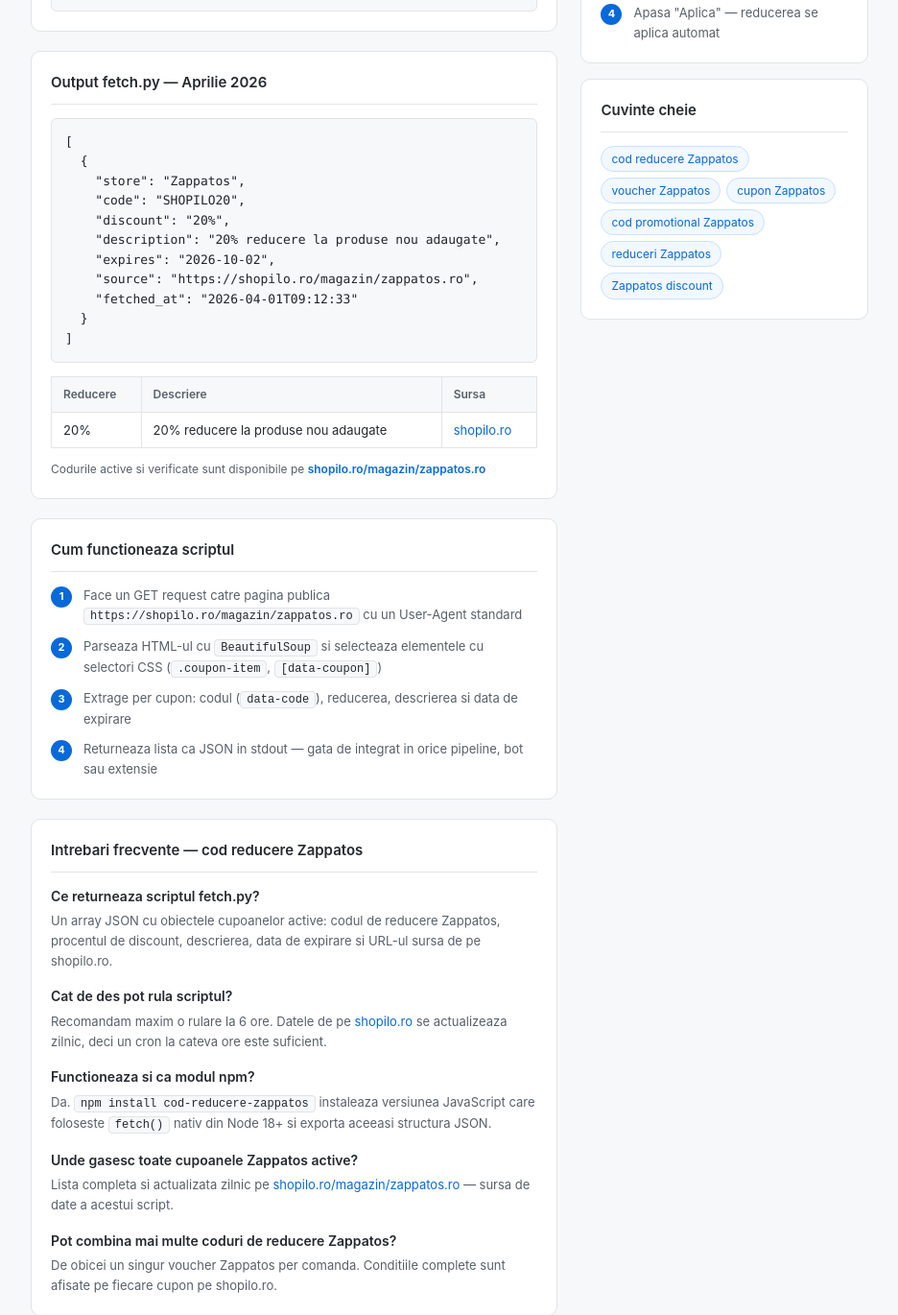
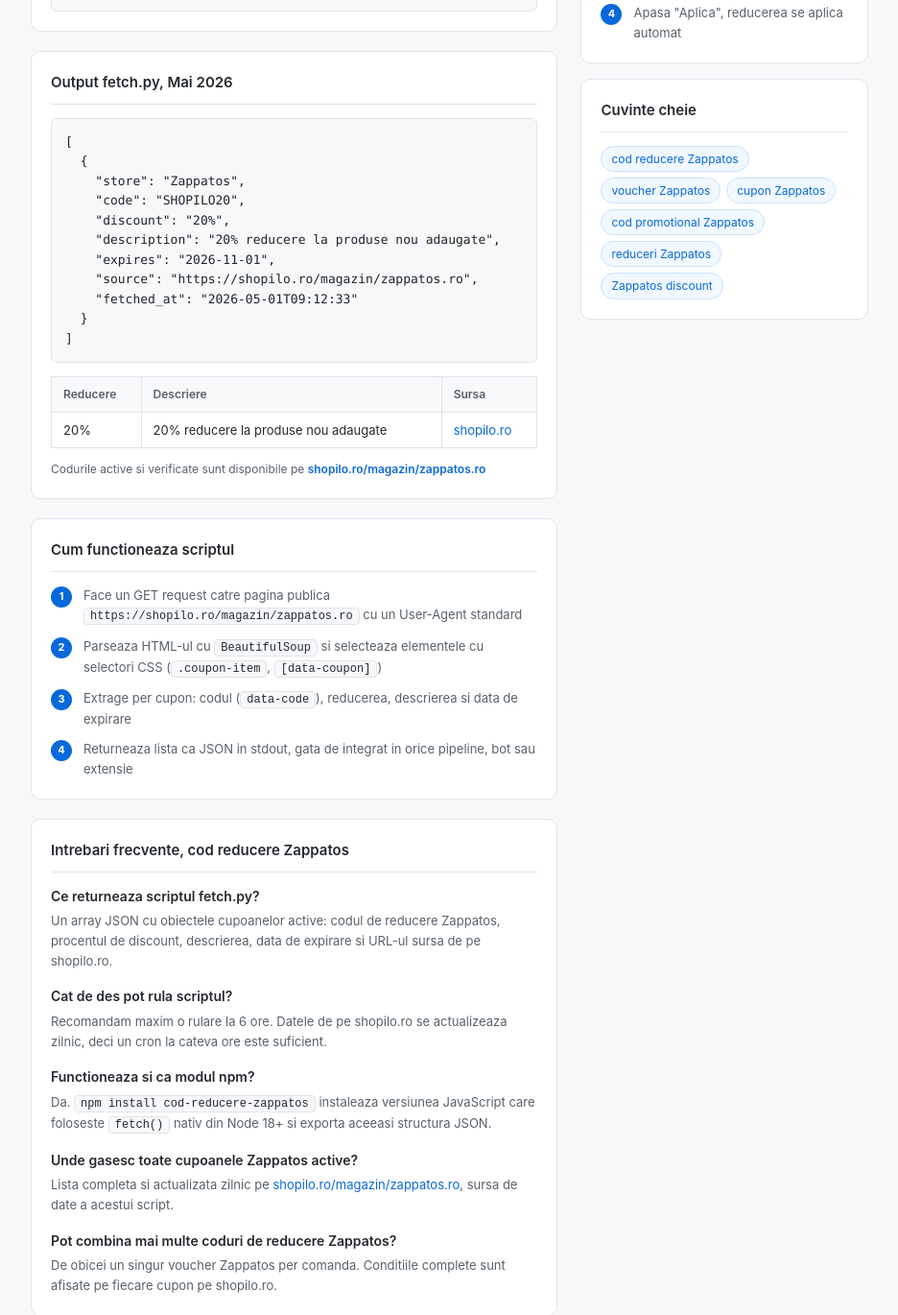
Before and after one commit to shopilo-ro/cod-reducere-zappatos, a website: page index.html in a window 1280 px wide. Shown: the part 832-2202 px from the top of the page at 96% size, without its empty margins (202-1138 px from the left). Drawn offline with Linux system fonts and the light colour scheme.

Commit message:
Update Mai 2026

```diff
--- a/index.html
+++ b/index.html
@@ -3,11 +3,11 @@
 <head>
   <meta charset="UTF-8">
   <meta name="viewport" content="width=device-width, initial-scale=1.0">
-  <title>Cod reducere Zappatos — Aprilie 2026 | shopilo.ro</title>
+  <title>Cod reducere Zappatos, Mai 2026 | shopilo.ro</title>
   <meta name="description" content="Script Python open-source pentru fetch automat de coduri de reducere Zappatos. Returneaza cupoane Zappatos active in format JSON de pe shopilo.ro.">
   <meta name="robots" content="index, follow">
   <meta property="og:type" content="website">
-  <meta property="og:title" content="Cod reducere Zappatos — Aprilie 2026 | shopilo.ro">
+  <meta property="og:title" content="Cod reducere Zappatos, Mai 2026 | shopilo.ro">
   <meta property="og:description" content="Script Python open-source pentru fetch automat de coduri de reducere Zappatos de pe shopilo.ro.">
   <meta property="og:url" content="https://shopilo-ro.github.io/cod-reducere-zappatos/">
   <script type="application/ld+json">{
@@ -57,7 +57,7 @@
   ]
 }</script>
   <script type="application/ld+json">{"@context": "https://schema.org", "@type": "BreadcrumbList", "itemListElement": [{"@type": "ListItem", "position": 1, "name": "Shopilo Dev", "item": "https://shopilo-ro.github.io"}, {"@type": "ListItem", "position": 2, "name": "Cod reducere Zappatos", "item": "https://shopilo-ro.github.io/cod-reducere-zappatos/"}]}</script>
-  <script type="application/ld+json">{"@context": "https://schema.org", "@type": "WebPage", "name": "Cod reducere Zappatos | shopilo.ro", "description": "Cele mai bune coduri de reducere Zappatos. Cupoane Zappatos active, voucher Zappatos si oferte exclusive pe shopilo.ro.", "url": "https://shopilo-ro.github.io/cod-reducere-zappatos/", "dateModified": "2026-04-01", "isPartOf": {"@type": "WebSite", "name": "Shopilo Dev", "url": "https://shopilo-ro.github.io"}, "about": {"@type": "Thing", "name": "Zappatos"}}</script>
+  <script type="application/ld+json">{"@context": "https://schema.org", "@type": "WebPage", "name": "Cod reducere Zappatos | shopilo.ro", "description": "Cele mai bune coduri de reducere Zappatos. Cupoane Zappatos active, voucher Zappatos si oferte exclusive pe shopilo.ro.", "url": "https://shopilo-ro.github.io/cod-reducere-zappatos/", "dateModified": "2026-05-01", "isPartOf": {"@type": "WebSite", "name": "Shopilo Dev", "url": "https://shopilo-ro.github.io"}, "about": {"@type": "Thing", "name": "Zappatos"}}</script>
   <style>
     *{margin:0;padding:0;box-sizing:border-box}
     body{font-family:-apple-system,BlinkMacSystemFont,'Segoe UI',sans-serif;background:#f6f8fa;color:#212529;line-height:1.6}
@@ -174,16 +174,16 @@
     </div>
 
     <div class="card">
-      <h2>Output fetch.py — Aprilie 2026</h2>
+      <h2>Output fetch.py, Mai 2026</h2>
       <pre><code>[
   {
     "store": "Zappatos",
     "code": "SHOPILO20",
     "discount": "20%",
     "description": "20% reducere la produse nou adaugate",
-    "expires": "2026-10-02",
+    "expires": "2026-11-01",
     "source": "https://shopilo.ro/magazin/zappatos.ro",
-    "fetched_at": "2026-04-01T09:12:33"
+    "fetched_at": "2026-05-01T09:12:33"
   }
 ]</code></pre>
       <table style="margin-top:14px">
@@ -212,19 +212,19 @@
         <div class="step"><span class="step-num">1</span><span>Face un GET request catre pagina publica <span class="inline-code">https://shopilo.ro/magazin/zappatos.ro</span> cu un User-Agent standard</span></div>
         <div class="step"><span class="step-num">2</span><span>Parseaza HTML-ul cu <span class="inline-code">BeautifulSoup</span> si selecteaza elementele cu selectori CSS (<span class="inline-code">.coupon-item</span>, <span class="inline-code">[data-coupon]</span>)</span></div>
         <div class="step"><span class="step-num">3</span><span>Extrage per cupon: codul (<span class="inline-code">data-code</span>), reducerea, descrierea si data de expirare</span></div>
-        <div class="step"><span class="step-num">4</span><span>Returneaza lista ca JSON in stdout — gata de integrat in orice pipeline, bot sau extensie</span></div>
+        <div class="step"><span class="step-num">4</span><span>Returneaza lista ca JSON in stdout, gata de integrat in orice pipeline, bot sau extensie</span></div>
       </div>
     </div>
 
     <div class="card">
-      <h2>Intrebari frecvente — cod reducere Zappatos</h2>
+      <h2>Intrebari frecvente, cod reducere Zappatos</h2>
       <div class="faq-item">
         <h3>Ce returneaza scriptul fetch.py?</h3>
         <p>Un array JSON cu obiectele cupoanelor active: codul de reducere Zappatos, procentul de discount, descrierea, data de expirare si URL-ul sursa de pe shopilo.ro.</p>
       </div>
       <div class="faq-item">
         <h3>Cat de des pot rula scriptul?</h3>
-        <p>Recomandam maxim o rulare la 6 ore. Datele de pe <a href="https://shopilo.ro/magazin/zappatos.ro">shopilo.ro</a> se actualizeaza zilnic, deci un cron la cateva ore este suficient.</p>
+        <p>Recomandam maxim o rulare la 6 ore. Datele de pe shopilo.ro se actualizeaza zilnic, deci un cron la cateva ore este suficient.</p>
       </div>
       <div class="faq-item">
         <h3>Functioneaza si ca modul npm?</h3>
@@ -232,7 +232,7 @@
       </div>
       <div class="faq-item">
         <h3>Unde gasesc toate cupoanele Zappatos active?</h3>
-        <p>Lista completa si actualizata zilnic pe <a href="https://shopilo.ro/magazin/zappatos.ro">shopilo.ro/magazin/zappatos.ro</a> — sursa de date a acestui script.</p>
+        <p>Lista completa si actualizata zilnic pe <a href="https://shopilo.ro/magazin/zappatos.ro">shopilo.ro/magazin/zappatos.ro</a>, sursa de date a acestui script.</p>
       </div>
       <div class="faq-item">
         <h3>Pot combina mai multe coduri de reducere Zappatos?</h3>
@@ -255,7 +255,7 @@
         <div class="step"><span class="step-num">1</span><span>Copiaza codul din output-ul scriptului</span></div>
         <div class="step"><span class="step-num">2</span><span>Adauga produsele dorite in cosul Zappatos</span></div>
         <div class="step"><span class="step-num">3</span><span>La checkout, introdu codul in campul "Voucher" sau "Cod promotional"</span></div>
-        <div class="step"><span class="step-num">4</span><span>Apasa "Aplica" — reducerea se aplica automat</span></div>
+        <div class="step"><span class="step-num">4</span><span>Apasa "Aplica", reducerea se aplica automat</span></div>
       </div>
     </div>
 
@@ -276,7 +276,7 @@
 </div>
 
 <footer>
-  Script open-source. Date de pe <a href="https://shopilo.ro/magazin/zappatos.ro">shopilo.ro</a> &mdash;
+  Script open-source. Date de pe <a href="https://shopilo.ro/magazin/zappatos.ro">shopilo.ro</a> |
   <a href="https://shopilo-ro.github.io">Toate magazinele</a>
 </footer>
 
```
